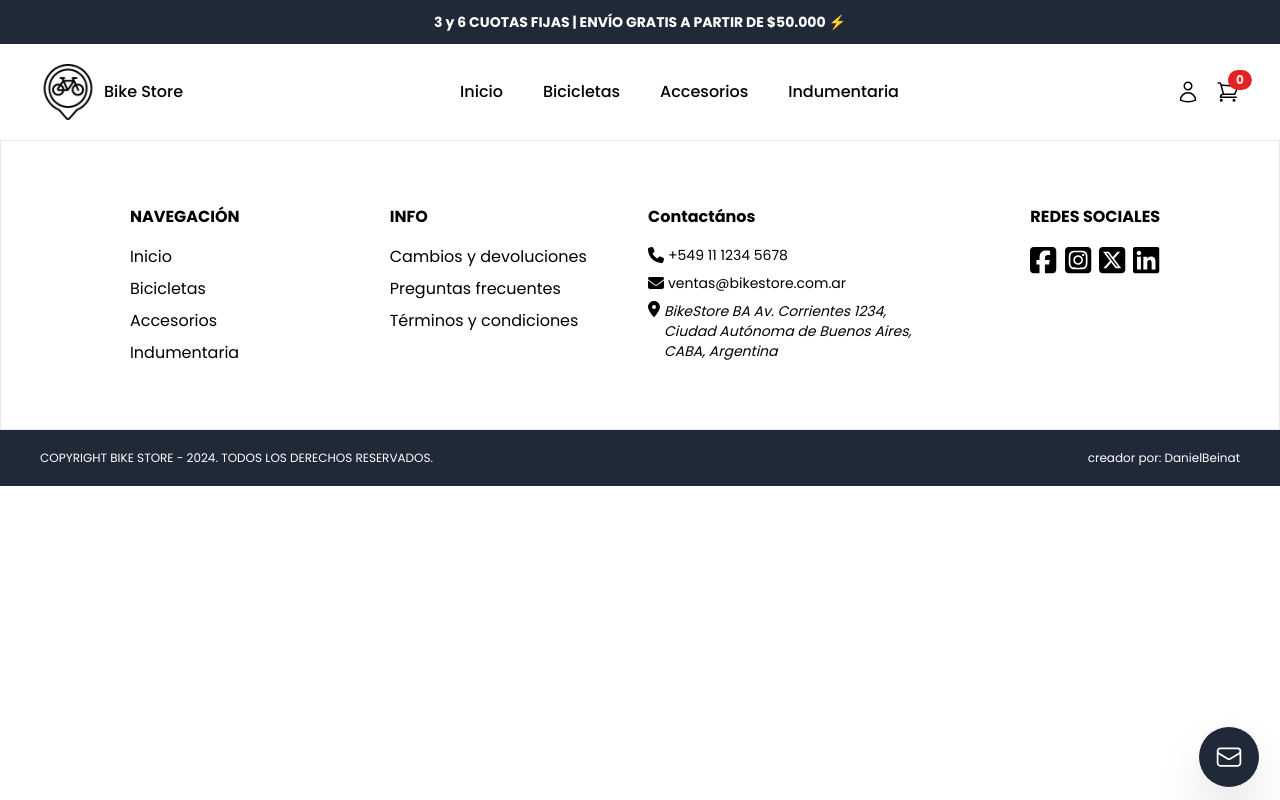
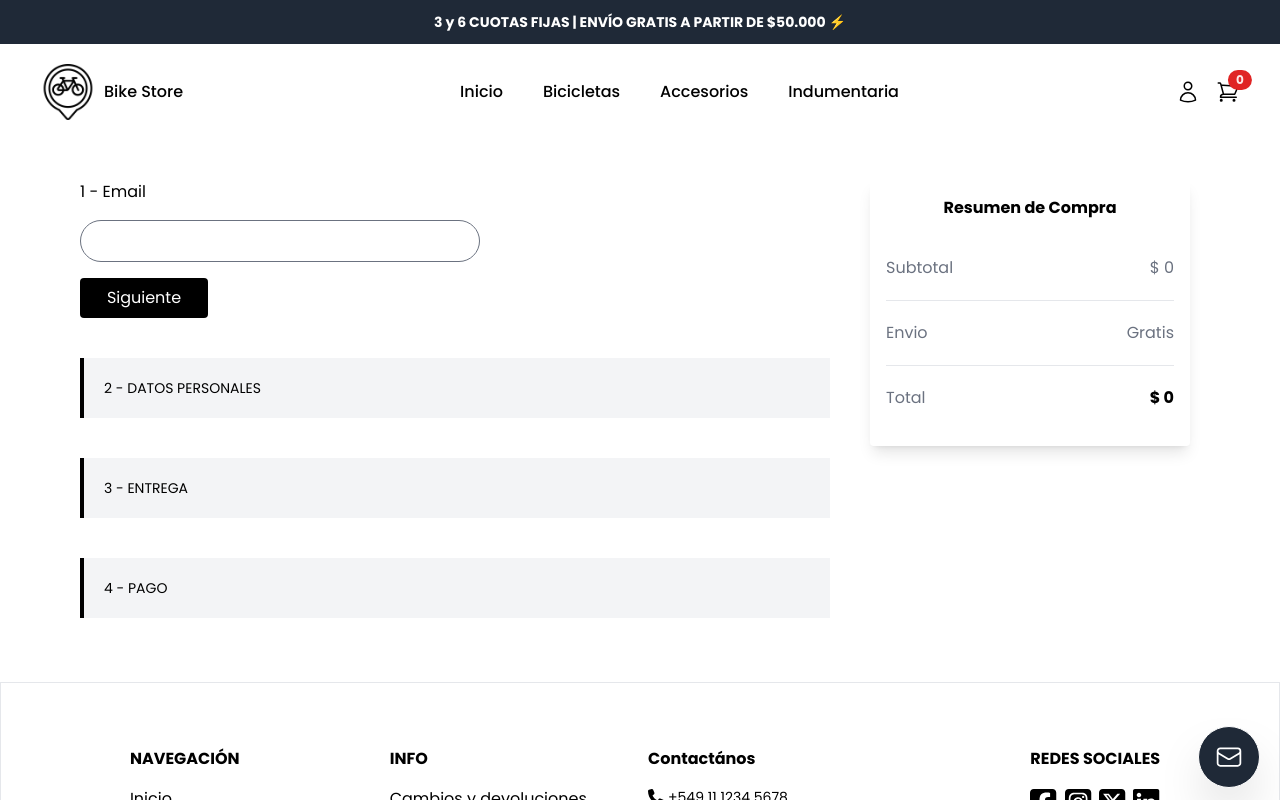
Before and after one commit to danielbeinat/BikeStore, a React (Vite) app: page /checkout in a window 1280 px wide. Shown: the top 800 px of the page. Built offline with nearby package versions, Linux system fonts and the light colour scheme.

Commit message:
add files

```diff
--- a/src/App.jsx
+++ b/src/App.jsx
@@ -8,7 +8,7 @@ import { Category } from "./Pages/Category.jsx";
 import { Product } from "./Pages/Product.jsx";
 import { HeaderPromo } from "../src/Components/HeaderPromo/HeaderPromo.jsx";
 import { ChatBox } from "../src/Components/ChatBox/ChatBox.jsx";
-
+import { Checkout } from "../src/Components/Checkout/Checkout.jsx";
 export const App = () => {
   return (
     <>
@@ -31,6 +31,8 @@ export const App = () => {
         <Route path="/product" element={<Product />}>
           <Route path=":productId" element={<Product />} />
         </Route>
+
+        <Route path="/checkout" element={<Checkout />} />
       </Routes>
 
       <ChatBox />
--- /dev/null
+++ b/src/Components/Checkout/Checkout.jsx
@@ -0,0 +1,52 @@
+import { useContext } from "react";
+import { Context } from "../../Context/Context";
+export const Checkout = () => {
+  const { getTotalCartAmount } = useContext(Context);
+  return (
+    <>
+      <div className="font-poppins flex flex-col lg:flex-row  gap-10 lg:px-20 px-8 mt-10 mb-16">
+        <div className="flex flex-col gap-10 md:w-[750px]">
+          <div className="flex flex-col gap-4  w-full">
+            <h1>1 - Email </h1>
+            <input className="md:w-[400px] rounded-full" type="text" />
+            <button className="bg-black text-white p-2 rounded w-32">
+              Siguiente
+            </button>
+          </div>
+          <div className="bg-gray-100 text-sm p-5 uppercase border-l-4 border-black w-full">
+            2 - Datos personales
+          </div>
+          <div className="bg-gray-100 text-sm p-5 uppercase border-l-4 border-black w-full">
+            3 - Entrega
+          </div>
+          <div className="bg-gray-100 text-sm p-5 uppercase border-l-4 border-black w-full">
+            4 - Pago
+          </div>
+        </div>
+        <div className="flex flex-col gap-4 h-fit shadow-lg p-4 w-64 lg:w-80 rounded">
+          <h1 className="text-center font-bold">Resumen de Compra</h1>
+          <div>
+            <div className="flex justify-between py-5 mx-auto">
+              <p className="text-gray-500">Subtotal</p>
+              <p className="text-gray-500">
+                $ {getTotalCartAmount().toLocaleString()}
+              </p>
+            </div>
+            <hr />
+            <div className="flex justify-between py-5 mx-auto">
+              <p className="text-gray-500">Envio</p>
+              <p className="text-gray-500">Gratis</p>
+            </div>
+            <hr />
+            <div className="flex justify-between py-5 mx-auto">
+              <p className="text-gray-500">Total</p>
+              <p className="font-bold">
+                $ {getTotalCartAmount().toLocaleString()}
+              </p>
+            </div>
+          </div>
+        </div>
+      </div>
+    </>
+  );
+};
--- a/src/Pages/Cart.jsx
+++ b/src/Pages/Cart.jsx
@@ -1,5 +1,6 @@
 import { useContext } from "react";
 import { Context } from "../Context/Context";
+import { Link } from "react-router-dom";
 export const Cart = () => {
   const { AllProducts, cart, removeFromCart, getTotalCartAmount } =
     useContext(Context);
@@ -116,9 +117,14 @@ export const Cart = () => {
               </p>
             </div>
           </div>
-          <button className="bg-black text-white p-2 rounded  " type="submit">
-            Comprar
-          </button>
+          <Link to="/checkout">
+            <button
+              className="bg-black text-white w-full p-2 rounded"
+              type="submit"
+            >
+              Comprar
+            </button>
+          </Link>
         </div>
       </div>
     </>
```
